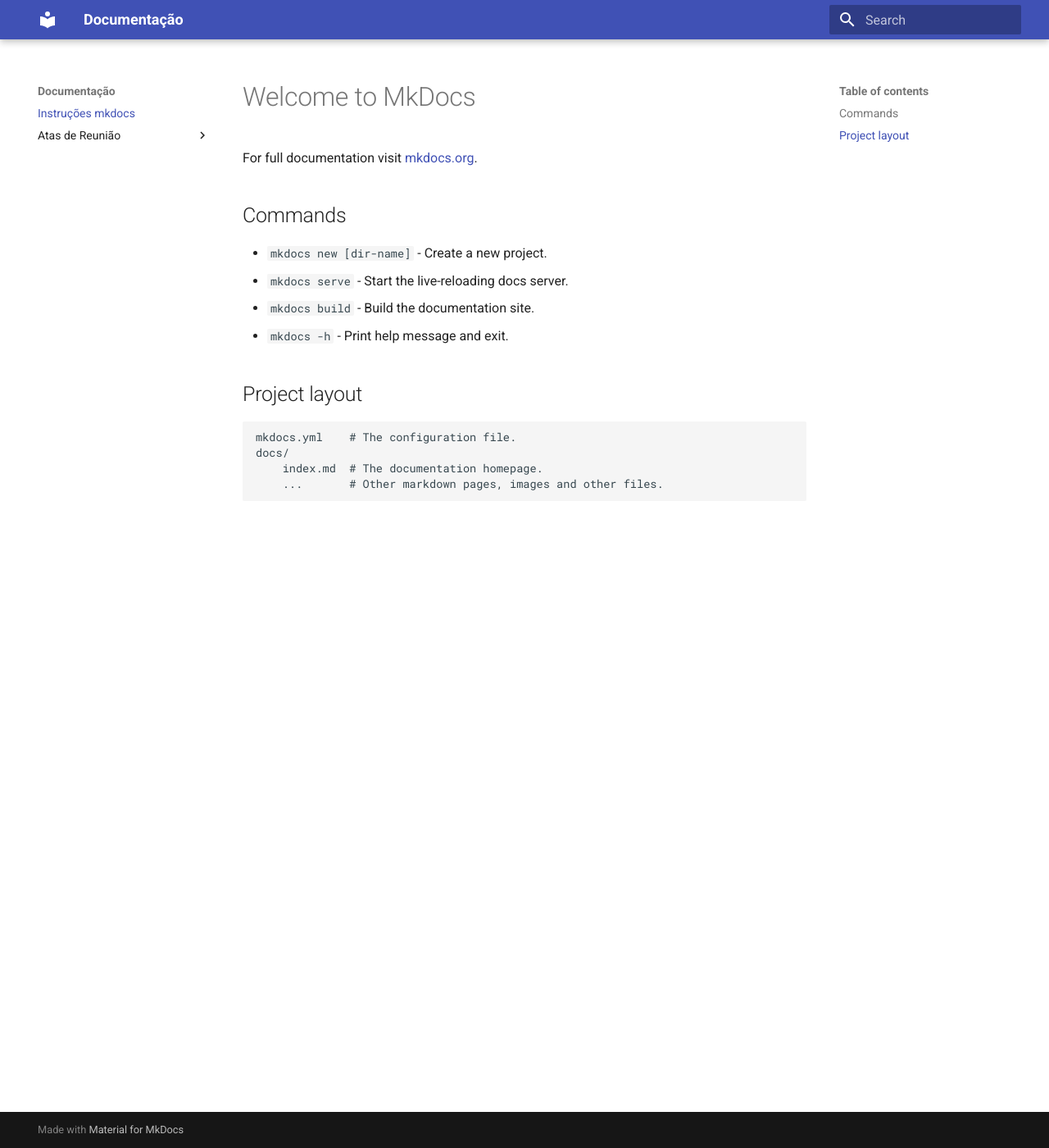
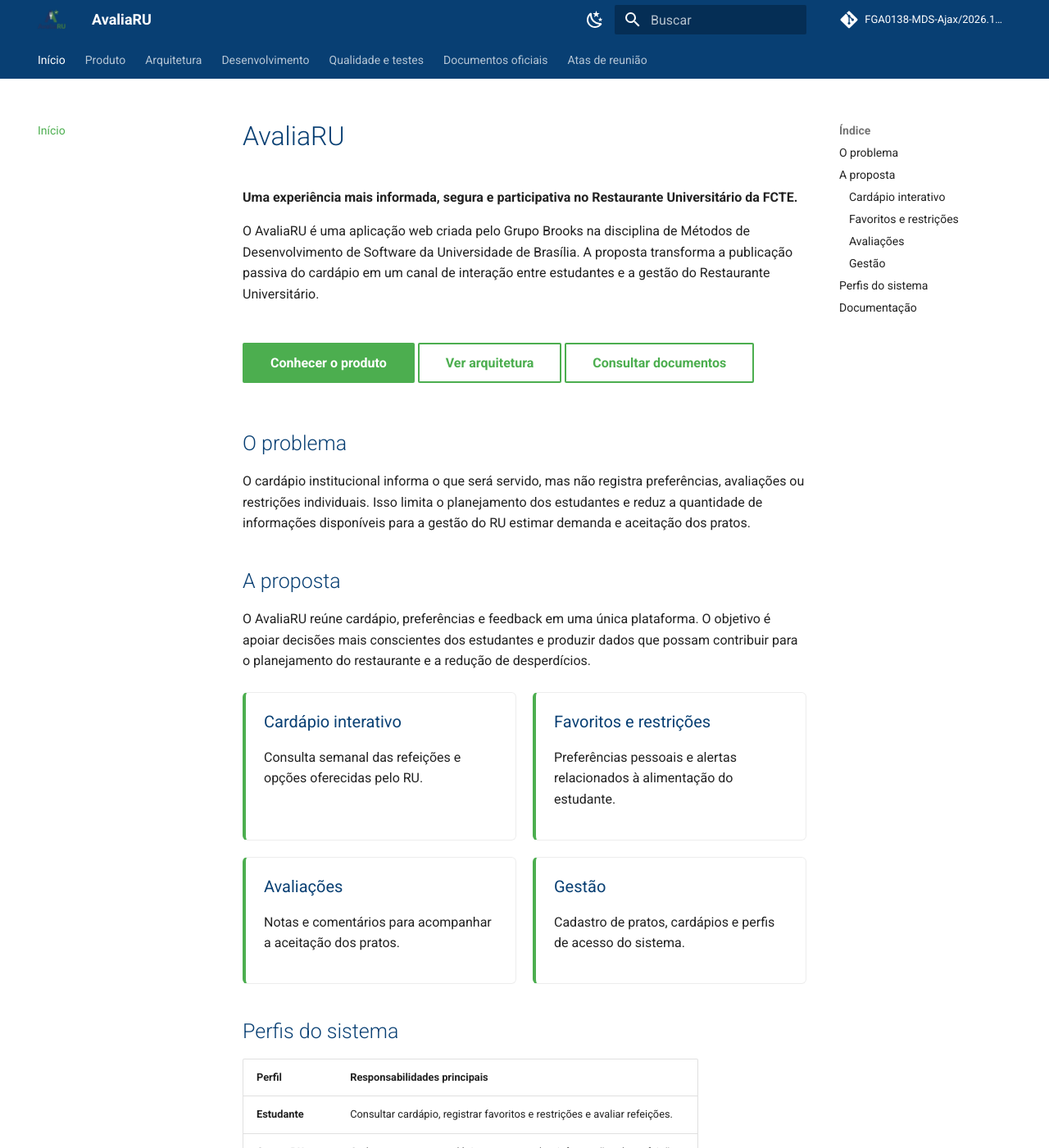
Before and after one commit to FGA0138-MDS-Ajax/2026.1-T01-Brooks, an MkDocs documentation site: the page built from docs/index.md, in a window 1280 px wide and 1400 px high. Shown: the whole window at 82% size. Built offline with MkDocs 1.6.1 and Material for MkDocs 9.7.7, drawn with Linux system fonts in a browser that asks for light colours; comment, search, counter and statistics services are not loaded; some of the changed text lies outside the part shown.

Commit message:
docs: organiza GitHub Pages do AvaliaRU

```diff
--- a/docs/index.md
+++ b/docs/index.md
@@ -1,17 +1,53 @@
-# Welcome to MkDocs
+# AvaliaRU
 
-For full documentation visit [mkdocs.org](https://www.mkdocs.org).
+**Uma experiência mais informada, segura e participativa no Restaurante Universitário da FCTE.**
 
-## Commands
+O AvaliaRU é uma aplicação web criada pelo Grupo Brooks na disciplina de Métodos de Desenvolvimento de Software da Universidade de Brasília. A proposta transforma a publicação passiva do cardápio em um canal de interação entre estudantes e a gestão do Restaurante Universitário.
 
-* `mkdocs new [dir-name]` - Create a new project.
-* `mkdocs serve` - Start the live-reloading docs server.
-* `mkdocs build` - Build the documentation site.
-* `mkdocs -h` - Print help message and exit.
+<div class="home-actions" markdown>
+[Conhecer o produto](produto.md){ .md-button .md-button--primary }
+[Ver arquitetura](arquitetura.md){ .md-button }
+[Consultar documentos](documentos.md){ .md-button }
+</div>
 
-## Project layout
+## O problema
 
-    mkdocs.yml    # The configuration file.
-    docs/
-        index.md  # The documentation homepage.
-        ...       # Other markdown pages, images and other files.
+O cardápio institucional informa o que será servido, mas não registra preferências, avaliações ou restrições individuais. Isso limita o planejamento dos estudantes e reduz a quantidade de informações disponíveis para a gestão do RU estimar demanda e aceitação dos pratos.
+
+## A proposta
+
+O AvaliaRU reúne cardápio, preferências e feedback em uma única plataforma. O objetivo é apoiar decisões mais conscientes dos estudantes e produzir dados que possam contribuir para o planejamento do restaurante e a redução de desperdícios.
+
+<div class="feature-grid" markdown>
+<div class="feature-item" markdown>
+### Cardápio interativo
+Consulta semanal das refeições e opções oferecidas pelo RU.
+</div>
+<div class="feature-item" markdown>
+### Favoritos e restrições
+Preferências pessoais e alertas relacionados à alimentação do estudante.
+</div>
+<div class="feature-item" markdown>
+### Avaliações
+Notas e comentários para acompanhar a aceitação dos pratos.
+</div>
+<div class="feature-item" markdown>
+### Gestão
+Cadastro de pratos, cardápios e perfis de acesso do sistema.
+</div>
+</div>
+
+## Perfis do sistema
+
+| Perfil | Responsabilidades principais |
+|---|---|
+| **Estudante** | Consultar cardápio, registrar favoritos e restrições e avaliar refeições. |
+| **Gestor RU** | Cadastrar pratos e cardápios e acompanhar informações das refeições. |
+| **Administrador** | Gerenciar contas, perfis de acesso e rotinas administrativas. |
+
+!!! info "Desenvolvimento incremental"
+    O produto está em evolução. Algumas funcionalidades já possuem integração com persistência e autenticação, enquanto outras ainda passam por validação de interface e integração com o backend.
+
+## Documentação
+
+Esta página organiza os principais artefatos do projeto. Os documentos completos de Visão de Produto e Projeto e de Arquitetura permanecem disponíveis em PDF na seção [Documentos oficiais](documentos.md). As atas serão adicionadas assim que os registros oficiais forem consolidados pela equipe.
--- /dev/null
+++ b/docs/stylesheets/extra.css
@@ -0,0 +1,66 @@
+:root {
+  --md-primary-fg-color: #08783e;
+  --md-primary-fg-color--light: #1b9655;
+  --md-primary-fg-color--dark: #075f33;
+  --avaliaru-navy: #083f73;
+}
+
+.md-header,
+.md-tabs {
+  background-color: var(--avaliaru-navy);
+}
+
+.md-typeset h1,
+.md-typeset h2,
+.md-typeset h3 {
+  color: var(--avaliaru-navy);
+  letter-spacing: 0;
+}
+
+[data-md-color-scheme="slate"] .md-typeset h1,
+[data-md-color-scheme="slate"] .md-typeset h2,
+[data-md-color-scheme="slate"] .md-typeset h3 {
+  color: #77c8ff;
+}
+
+.home-actions {
+  display: flex;
+  flex-wrap: wrap;
+  gap: 0.75rem;
+  margin: 1.5rem 0 2rem;
+}
+
+.feature-grid {
+  display: grid;
+  grid-template-columns: repeat(2, minmax(0, 1fr));
+  gap: 1rem;
+  margin: 1.25rem 0 2rem;
+}
+
+.feature-item {
+  padding: 1rem 1.1rem;
+  background: var(--md-default-bg-color);
+  border: 1px solid var(--md-default-fg-color--lightest);
+  border-left: 4px solid var(--md-primary-fg-color);
+  border-radius: 6px;
+}
+
+.feature-item h3 {
+  margin-top: 0;
+}
+
+.md-typeset table:not([class]) {
+  display: table;
+  width: 100%;
+}
+
+@media (max-width: 640px) {
+  .feature-grid {
+    grid-template-columns: 1fr;
+  }
+
+  .home-actions .md-button {
+    width: 100%;
+    text-align: center;
+  }
+}
--- a/mkdocs.yml
+++ b/mkdocs.yml
@@ -1,9 +1,55 @@
-site_name: Documentação
+site_name: AvaliaRU
+site_description: Documentação do projeto AvaliaRU - Grupo Brooks
+site_url: https://fga0138-mds-ajax.github.io/2026.1-T01-Brooks/
+repo_url: https://github.com/FGA0138-MDS-Ajax/2026.1-T01-Brooks
+repo_name: FGA0138-MDS-Ajax/2026.1-T01-Brooks
 
 nav:
-  - Instruções mkdocs: "index.md"
-  - Atas de Reunião:
-    - Ata 1: "atas-reuniao/ata-reuniao-1.md"
+  - Início: index.md
+  - Produto: produto.md
+  - Arquitetura: arquitetura.md
+  - Desenvolvimento: desenvolvimento.md
+  - Qualidade e testes: qualidade.md
+  - Documentos oficiais: documentos.md
+  - Atas de reunião: atas.md
 
 theme:
   name: material
+  language: pt-BR
+  logo: assets/logo-avaliaru.png
+  favicon: assets/logo-avaliaru.png
+  features:
+    - navigation.tabs
+    - navigation.sections
+    - navigation.top
+    - content.code.copy
+  palette:
+    - media: "(prefers-color-scheme: light)"
+      scheme: default
+      primary: green
+      accent: blue
+      toggle:
+        icon: material/weather-night
+        name: Usar tema escuro
+    - media: "(prefers-color-scheme: dark)"
+      scheme: slate
+      primary: green
+      accent: light-blue
+      toggle:
+        icon: material/weather-sunny
+        name: Usar tema claro
+
+markdown_extensions:
+  - admonition
+  - attr_list
+  - md_in_html
+  - tables
+  - toc:
+      permalink: true
+  - pymdownx.details
+  - pymdownx.superfences
+
+extra_css:
+  - stylesheets/extra.css
+
+copyright: Grupo Brooks · Métodos de Desenvolvimento de Software · FCTE/UnB · 2026.1
```
Also changed, not shown: docs/arquitetura.md (added, +51 -0 lines), docs/atas.md (added, +43 -0 lines), docs/desenvolvimento.md (added, +52 -0 lines), docs/documentos.md (added, +18 -0 lines), docs/produto.md (added, +44 -0 lines), docs/qualidade.md (added, +41 -0 lines), docs/assets/logo-avaliaru.png (added), 1 other file.
